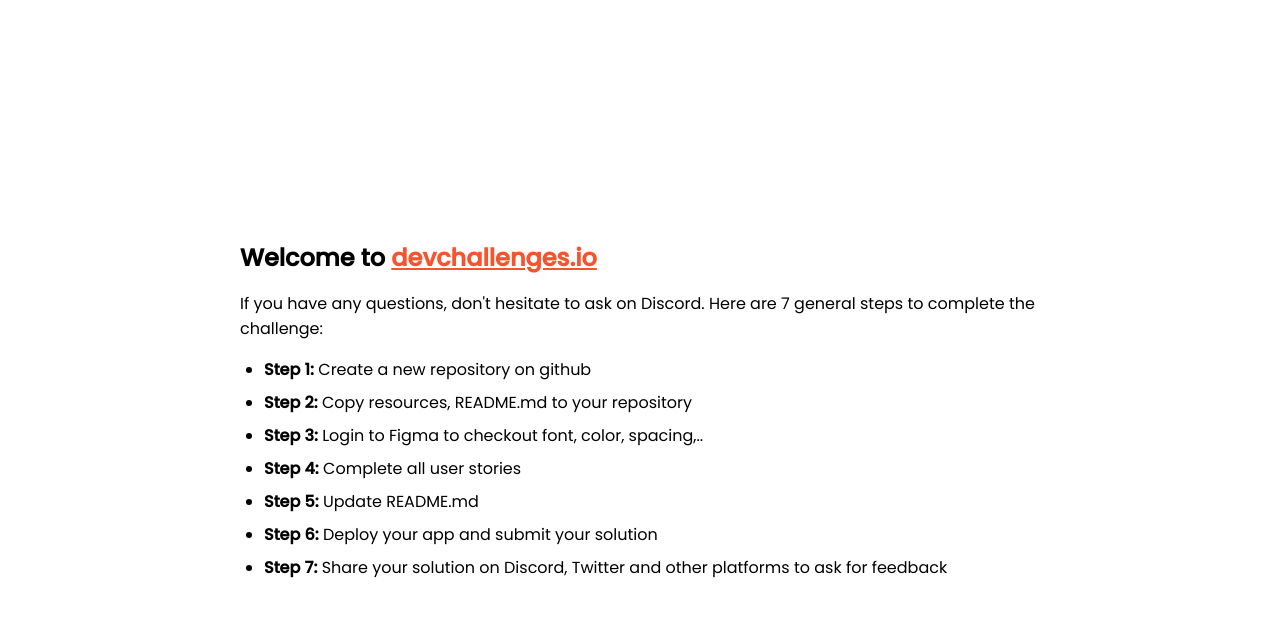
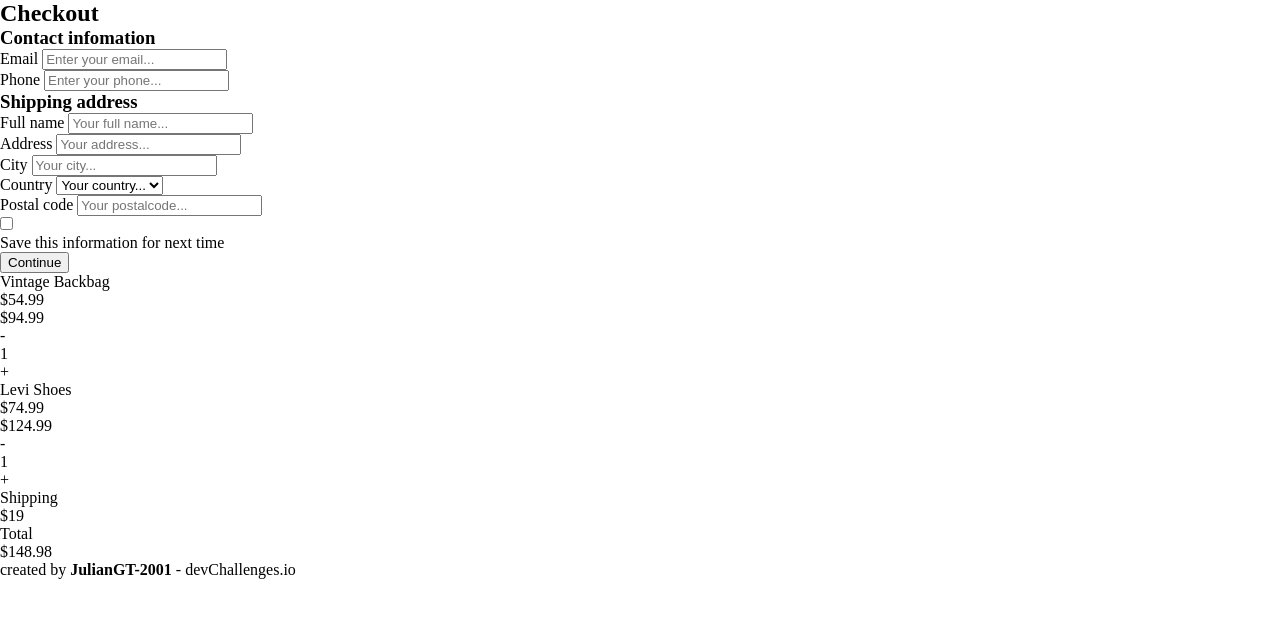
Before and after one commit to JulianGT-2001/Checkout_Page_Challenge, a plain HTML site: page index.html in a window 1280 px wide. Drawn offline with Linux system fonts and the light colour scheme.

Commit message:
feat: Maqueto el HTML

```diff
--- a/index.html
+++ b/index.html
@@ -1,95 +1,127 @@
 <!DOCTYPE html>
 <html lang="en">
-  <head>
-    <meta charset="utf-8" />
-    <meta
-      name="viewport"
-      content="width=device-width, initial-scale=1,
-  maximum-scale=5"
-    />
 
-    <link rel="icon" href="devchallenges.png" />
+<head>
+  <meta charset="utf-8" />
+  <meta name="viewport" content="width=device-width, initial-scale=1,
+  maximum-scale=5" />
 
-    <link
-      rel="shortcut icon"
-      type="image/x-icon"
-      href="https://devchallenges.io/"
-    />
+  <link rel="icon" href="devchallenges.png" />
 
-    <link
-      href="https://fonts.googleapis.com/css2?family=Poppins:wght@400;500&display=swap"
-      rel="stylesheet"
-    />
+  <link rel="shortcut icon" type="image/x-icon" href="https://devchallenges.io/" />
 
-    <title>Devchallenges</title>
+  <link href="https://fonts.googleapis.com/css2?family=Poppins:wght@400;500&display=swap" rel="stylesheet" />
 
-    <style>
-      body {
-        font-family: "Poppins", sans-serif;
-      }
+  <!--Style-->
+  <link rel="stylesheet" href="style.css">
 
-      ul {
-        padding-left: 24px;
-      }
+  <title>Checkout Page</title>
+</head>
 
-      li {
-        margin-bottom: 8px;
-      }
+<body>
+  <div class="body__title">
+    <h2>Checkout</h2>
+  </div>
+  <main>
+    <section>
+      <div class="section__contact">
+        <h3 class="section__contact_title">Contact infomation</h3>
+        <div class="section__contact_input">
+          <div class="section__contact_email">
+            <label for="input__email" class="section__contact_label">Email</label>
+            <input type="text" class="section__contact_input_email" id="input__email" placeholder="Enter your email...">
+          </div>
+          <div class="section__contact_phone">
+            <label for="input__phone" class="section__contact_label">Phone</label>
+            <input type="text" class="section__contact_input_email" id="input__phone" placeholder="Enter your phone...">
+          </div>
+        </div>
+      </div>
+      <div class="section__address">
+        <h3 class="section__address_title">Shipping address</h3>
+        <div class="section__address_input">
+          <div class="section__address_name">
+            <label for="input__name" class="section__address_label">Full name</label>
+            <input type="text" class="section__address_input_name" id="input__email" placeholder="Your full name...">
+          </div>
+          <div class="section__address_address">
+            <label for="input__address" class="section__address_label">Address</label>
+            <input type="text" class="section__address_input_address" id="input__address" placeholder="Your address...">
+          </div>
+          <div class="section__address_city">
+            <label for="input__city" class="section__city_label">City</label>
+            <input type="text" class="section__address_input_city" id="input__city" placeholder="Your city...">
+          </div>
+          <div class="section__address_country">
+            <label for="select__country" class="section__country_label">Country</label>
+            <select type="text" class="section__address_input_country" id="select__country">
+              <option value="">Your country...</option>
+              <option value="1">Colombia</option>
+            </select>
+          </div>
+          <div class="section__address_postalcode">
+            <label for="input__postalcode" class="section__postalcode_label">Postal code</label>
+            <input type="text" class="section__address_input_postalcode" id="input__postalcode" placeholder="Your postalcode...">
+          </div>
+          <div class="section__address_saveinformation">
+            <input type="checkbox">
+            <p>Save this information for next time</p>
+          </div>
+        </div>
+      </div>
+      <div class="section__submit">
+        <button type="submit">Continue</button>
+      </div>
+    </section>
 
-      .welcome {
-        max-width: 800px;
-        margin: 0 auto;
-      }
+    <aside>
+      <div class="aside__resume">
+        <div class="aside__products">
+          <div class="aside__images">
 
-      .welcome-text {
-        margin-top: 30vh;
-        font-weight: 500;
-      }
+          </div>
+          <div class="aside__images">
 
-      .welcome-text p {
-        font-size: 1rem;
-        font-weight: 400;
-      }
+          </div>
+          <div class="aside_product_info">
+            <p class="aside_product_title">Vintage Backbag</p>
+            <p class="aside_product_price">$54.99</p>
+            <p class="aside_product_price aside_product_price--overline">$94.99</p>
+          </div>
+          <div class="aside__amount">
+            <div class="aside__amount_minus">-</div>
+            <p>1</p>
+            <div class="aside__amount_plus">+</div>
+          </div>
+          <div class="aside_product_info">
+            <p class="aside_product_title">Levi Shoes</p>
+            <p class="aside_product_price">$74.99</p>
+            <p class="aside_product_price aside_product_price--overline">$124.99</p>
+          </div>
+          <div class="aside__amount">
+            <div class="aside__amount_minus">-</div>
+            <p>1</p>
+            <div class="aside__amount_plus">+</div>
+          </div>
+        </div>
+        <div class="aside__cost">
+          <div class="aside__products_cost">
+            <p class="aside__products_cost_title">Shipping</p>
+            <p class="aside__products_cost_total">$19</p>
+          </div>
+          <div class="aside__products_cost">
+            <p class="aside__products_cost_title">Total</p>
+            <p class="aside__products_cost_total">$148.98</p>
+          </div>
+        </div>
+      </div>
+    </aside>
+  </main>
+  <footer>
+    <div class="footer__credits">
+      <p>created by <b>JulianGT-2001</b> - devChallenges.io</p>
+    </div>
+  </footer>
+</body>
 
-      .welcome-text h1 {
-        font-size: 1.5rem;
-      }
-
-      .welcome-text a {
-        color: #f7542e;
-      }
-    </style>
-  </head>
-  <body>
-    <div class="welcome">
-      <div class="welcome-text">
-        <h1>
-          Welcome to
-          <a href="https://devchallenges.io/" target="_blank"
-            >devchallenges.io</a
-          >
-        </h1>
-
-        <p>
-          If you have any questions, don't hesitate to ask on Discord. Here are
-          7 general steps to complete the challenge:
-        </p>
-      </div>
-
-      <ul>
-        <li><b>Step 1:</b> Create a new repository on github</li>
-        <li><b>Step 2:</b> Copy resources, README.md to your repository</li>
-        <li>
-          <b>Step 3:</b> Login to Figma to checkout font, color, spacing,..
-        </li>
-        <li><b>Step 4:</b> Complete all user stories</li>
-        <li><b>Step 5:</b> Update README.md</li>
-        <li><b>Step 6:</b> Deploy your app and submit your solution</li>
-        <li>
-          <b>Step 7:</b> Share your solution on Discord, Twitter and other
-          platforms to ask for feedback
-        </li>
-      </ul>
-    </div>
-  </body>
 </html>
--- /dev/null
+++ b/style.css
@@ -0,0 +1,12 @@
+* {
+    margin: 0;
+    box-sizing: border-box;
+}
+
+html {
+    min-width: 100%;
+}
+
+body {
+    min-height: 100%;
+}
```
